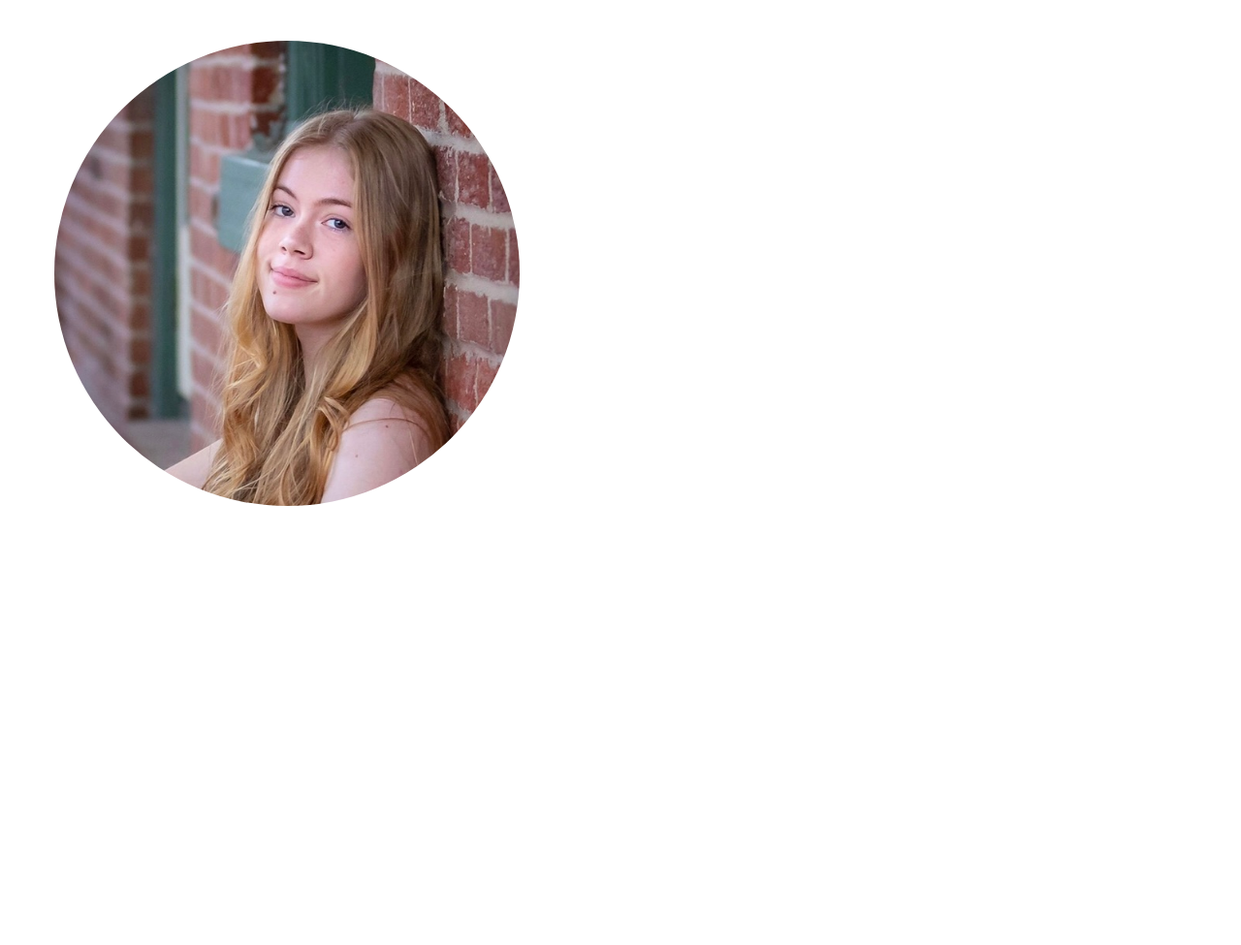
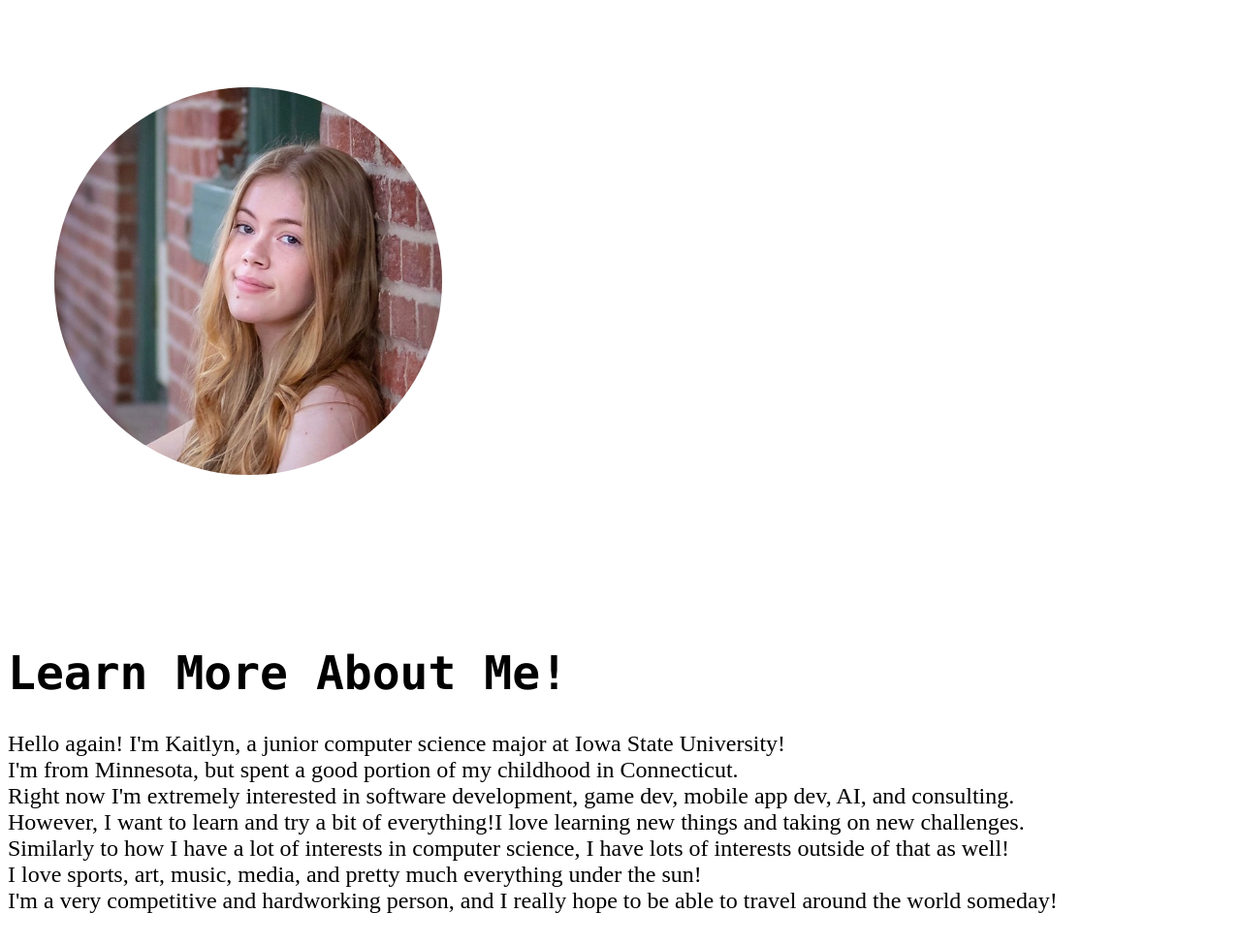
Before and after one commit to khoy24/PersonalWebsite, a plain HTML site: page AboutMe.html in a window 1280 px wide. Shown: the part 50-1025 px from the top of the page at 97% size. Before the commit the page ends 800 px from the top, so only its background shows below. Drawn offline with Linux system fonts and the light colour scheme.

Commit message:
last edit to about me page

```diff
--- a/AboutMe.html
+++ b/AboutMe.html
@@ -25,9 +25,17 @@
     </div>
 
     <div class ="AboutMeIntro">
-            <img src="images\IMG_6139.PNG" class = "aboutMeAvatar" alt="A picture of me!">
+            <div class ="item1"><img src="images\IMG_6139.PNG" class = "aboutMeAvatar" alt="A picture of me!"></div>
+            <div class = "aboutmeText">
+                <h1>Learn More About Me!</h1>
+                <p>Hello again! I'm Kaitlyn, a junior computer science major at Iowa State University!<br>I'm from Minnesota, but spent a good portion of my childhood in Connecticut.<br>
+                Right now I'm extremely interested in software development, game dev, mobile app dev, AI, and consulting. <br>However, I want to learn and try a bit of everything!I love learning new things and taking on new challenges.
+                    <br>Similarly to how I have a lot of interests in computer science, I have lots of interests outside of that as well!<br> I love sports, art, music, media, and pretty much everything under the sun! <br>I'm a very competitive and hardworking person, and I really hope to be able to travel around the world someday!
+                </p>
+            </div>
+    </div>
 
-    </div>
+    <div></div>
 
     <!-- <img src="images\IMG_0443.PNG">
     <img src="images\IMG_0442.PNG"> -->
--- a/style.css
+++ b/style.css
@@ -174,21 +174,40 @@ script {
 .AboutMeIntro {
     display: flex;
     /* justify-content: center; */
-    align-items: center;
-    align-content: space-around;
+    align-items:flex-start;
     flex-direction: row;
     flex-wrap: wrap;
+    align-content: flex-start;
     overflow: hidden;
+}
+
+.AboutMeIntro h1 {
+    margin-top: 3em;
+    font-size: 3em;
+    text-align: justify;
+    flex-wrap: wrap;
+    font-family: "Lucida Console", "Courier New", monospace;
+}
+
+.AboutMeIntro p {
+    font-size:1.5em;
+    text-align:justify;
+    word-break: break-all;
+    flex-wrap: wrap;
+    padding: 0;
+    /* max-width: 75%; */
+    /* white-space: inital; */
 }
 
 /* crops images to a circle with the center of image centered */
 .AboutMeIntro img {
     object-fit: cover;
     border-radius: 50%;
-    height: 30em;
-    width: 30em;
+    height: 25em;
+    width: 25em;
     margin-left: 3em;
-    margin-top: 2em;
+    margin-right:2em;
+    margin-top: 5em;
     margin-bottom:2em;
     float: left;
 }
```
